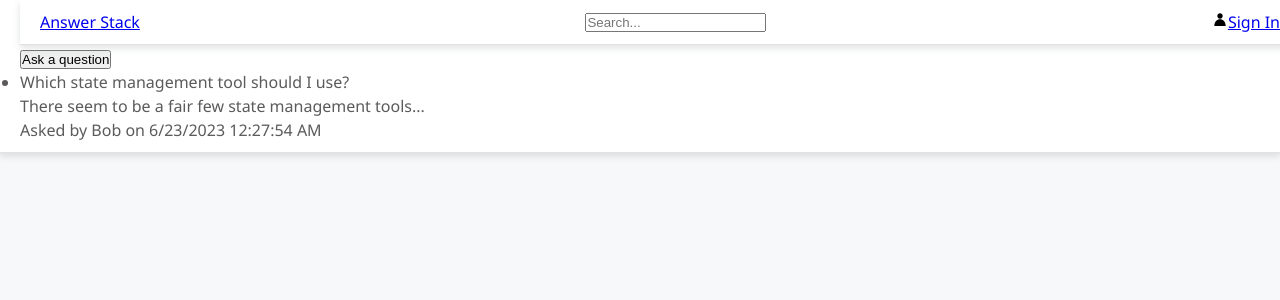
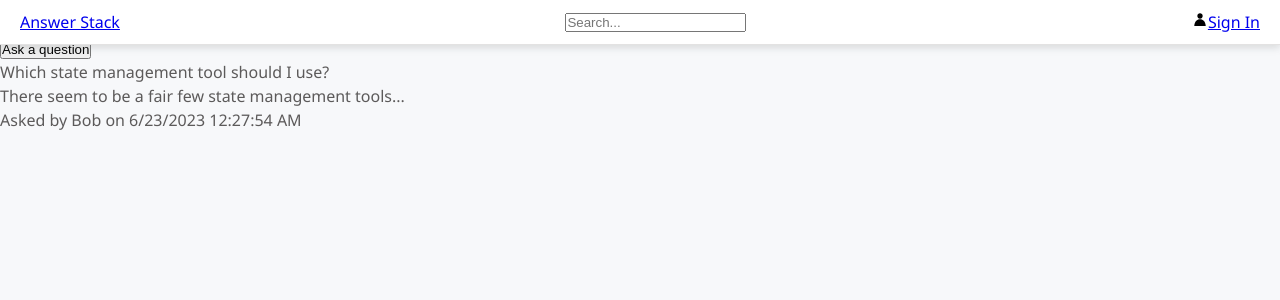
Before and after one commit to ikembakwem/answer-stack, a React (Vite) app: page / in a window 1280 px wide. Shown: the top 300 px of the page. Built offline with nearby package versions, Linux system fonts and the light colour scheme.

Commit message:
Styled components with CSS modules

```diff
--- a/src/App.tsx
+++ b/src/App.tsx
@@ -1,10 +1,10 @@
 import { Header } from "./ui/components/Header";
 import { HomePage } from "./ui/pages/HomePage";
-import "./App.css";
+import classes from "./App.module.css";
 
 function App() {
   return (
-    <div className="container">
+    <div className={classes.container}>
       <Header />
       <HomePage />
     </div>
--- a/src/ui/components/Header.tsx
+++ b/src/ui/components/Header.tsx
@@ -1,5 +1,5 @@
 import { UserIcon } from "./Icon";
-import "./Header.css";
+import classes from "./Header.module.css";
 
 export const Header = () => {
   const handleSearchInput = (
@@ -8,7 +8,7 @@ export const Header = () => {
     console.log(e.currentTarget.value);
   };
   return (
-    <div className="container">
+    <div className={classes.container}>
       <a href="./">Answer Stack</a>
       <input
         type="text"
```
Also changed, not shown: src/App.module.css (renamed from src/App.css), src/ui/components/Header.module.css (renamed from src/ui/components/Header.css).
